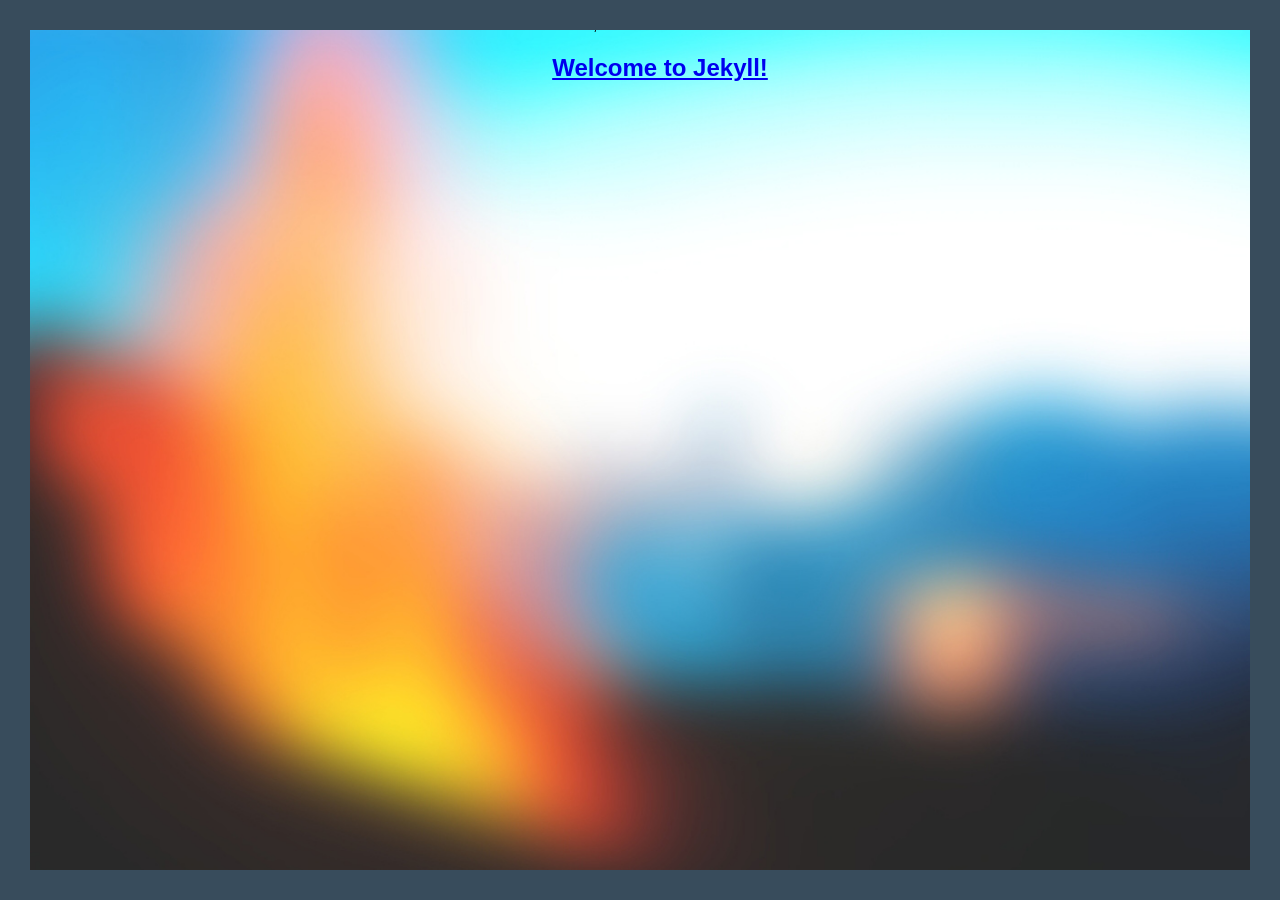
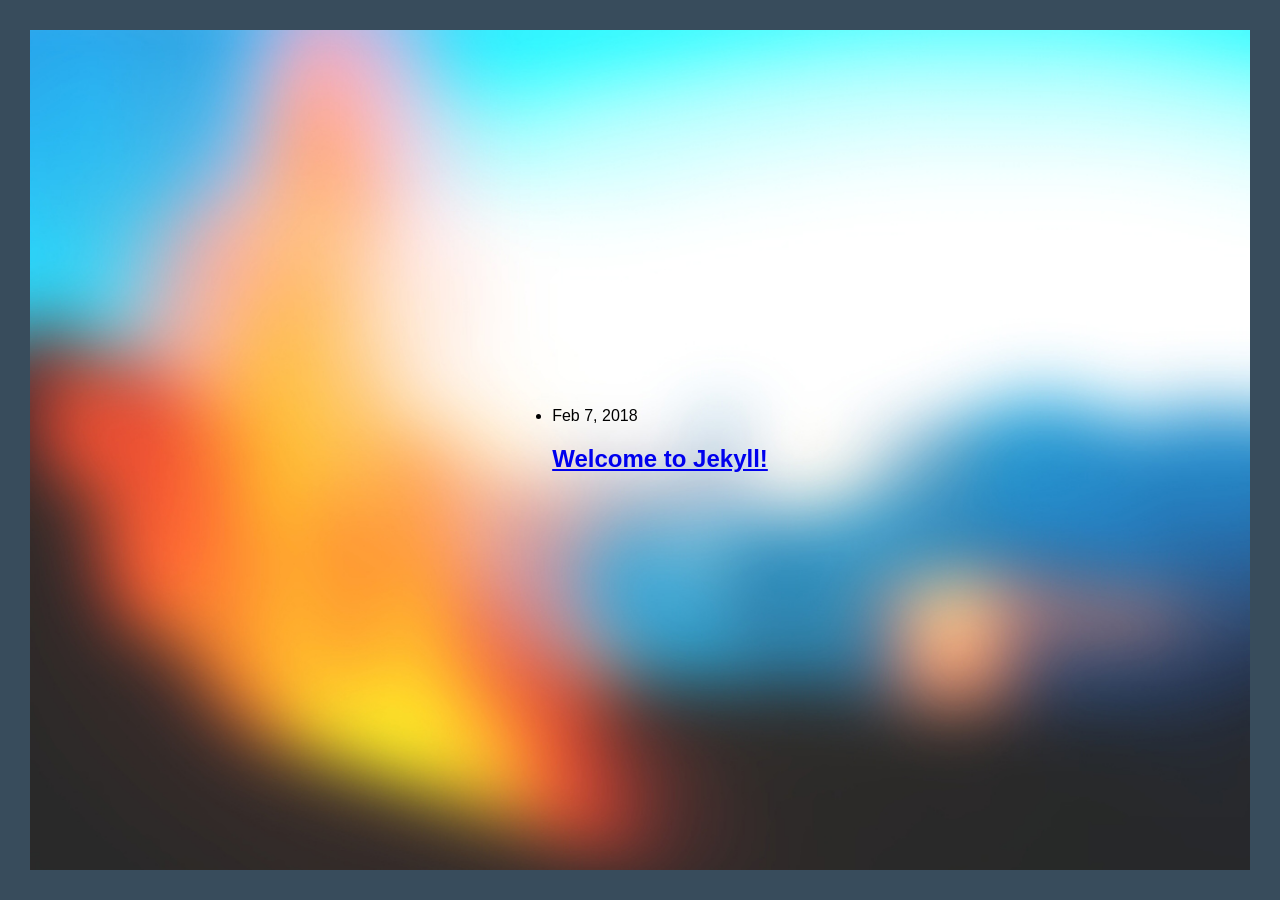
Before and after one commit to laurent974/www.lyenpon.fr, a Jekyll site: the page built from index.html, in a window 1280 px wide. Built offline with Jekyll 4.4.1, drawn with Linux system fonts in a browser that asks for light colours.

Commit message:
Update - Logo position

```diff
--- a/_app/styles/_layout.scss
+++ b/_app/styles/_layout.scss
@@ -51,4 +51,8 @@
       top: 0;
     }
   }
+
+  &-Content {
+    height: 100%;
+  }
 }
--- a/_app/styles/_variables.scss
+++ b/_app/styles/_variables.scss
@@ -0,0 +1 @@
+$small-font-size: 14px;
--- a/_app/styles/index.scss
+++ b/_app/styles/index.scss
@@ -2,6 +2,7 @@
   display: flex;
   align-items: center;
   justify-content: center;
+  height: 100%;
 
   &-Logo {
     max-width: 50%;
--- a/_app/styles/main.scss
+++ b/_app/styles/main.scss
@@ -4,4 +4,4 @@
 @import "_layout";
 @import "_syntax-highlighting";
 
-@import "index.scss";
+@import "index";
```
Also changed, not shown: assets/main.css.
